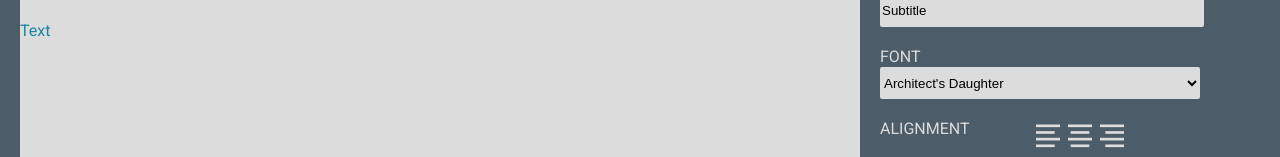
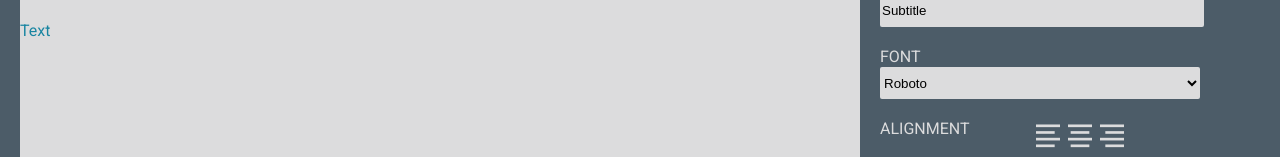
Before and after one commit to james-demiraiakian/blog-builder-react, a React (Create React App) app: page / in a window 1280 px wide. Shown: the part 161-318 px from the top of the page. Built offline with nearby package versions, Linux system fonts and the light colour scheme; a web font is replaced by a local one.

Commit message:
working font selection

```diff
--- a/src/components/Editor/Editor.js
+++ b/src/components/Editor/Editor.js
@@ -2,7 +2,16 @@ import React from 'react';
 
 import './Editor.css';
 
-export default function Editor({ title, setTitle, subtitle, setSubtitle, text, setText }) {
+export default function Editor({
+  title,
+  setTitle,
+  subtitle,
+  setSubtitle,
+  text,
+  setText,
+  font,
+  setFont,
+}) {
   return (
     <div className="editor">
       <div className="form-control">
@@ -14,14 +23,14 @@ export default function Editor({ title, setTitle, subtitle, setSubtitle, text, s
         <label>Subtitle</label>
       </div>
       <div className="form-control">
-        <select>
+        <select value={font} onChange={(e) => setFont(e.target.value)}>
+          <option value="roboto">Roboto</option>
+          <option value="roboto-mono">Roboto Mono</option>
           <option value="architect">{"Architect's Daughter"}</option>
           <option value="comforter">Comforter</option>
           <option value="fredoka">Fredoka</option>
           <option value="indie-flower">Indie Flower</option>
           <option value="monteserrat">Monteserrat</option>
-          <option value="roboto">Roboto</option>
-          <option value="roboto-mono">Roboto Mono</option>
           <option value="titillium">Titillium</option>
         </select>
         <label>Font</label>
--- a/src/views/Home/Home.js
+++ b/src/views/Home/Home.js
@@ -10,12 +10,13 @@ export default function Home() {
   const [title, setTitle] = useState('Title');
   const [subtitle, setSubtitle] = useState('Subtitle');
   const [text, setText] = useState('Text');
+  const [font, setFont] = useState('Roboto');
 
   return (
     <main>
       {/* pass the state variables as props to the presentational components */}
-      <Preview {...{ title, subtitle, text }} />
-      <Editor {...{ title, setTitle, subtitle, setSubtitle, text, setText }} />
+      <Preview {...{ title, subtitle, text, font }} />
+      <Editor {...{ title, setTitle, subtitle, setSubtitle, text, setText, font, setFont }} />
     </main>
   );
 }
```
